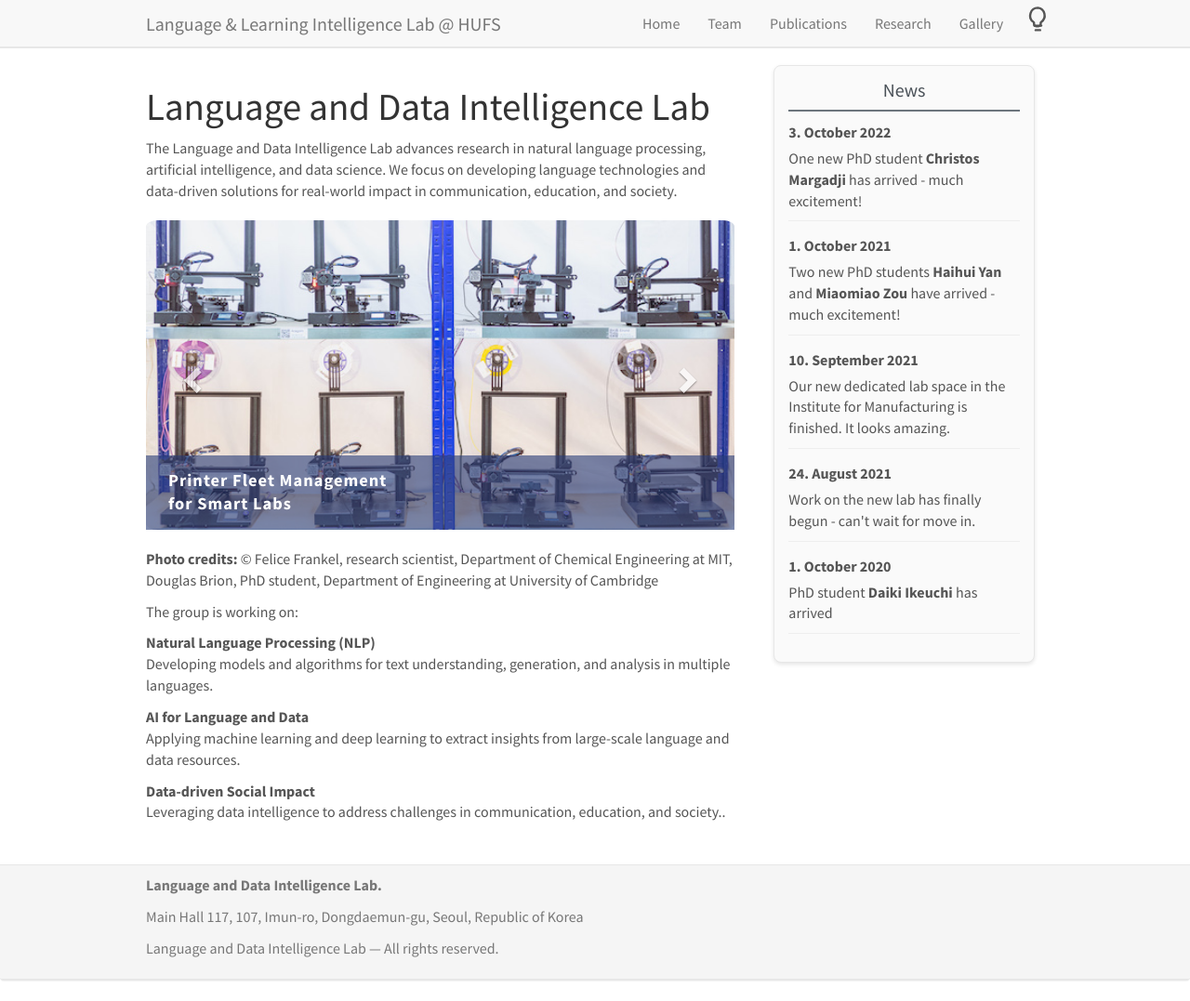
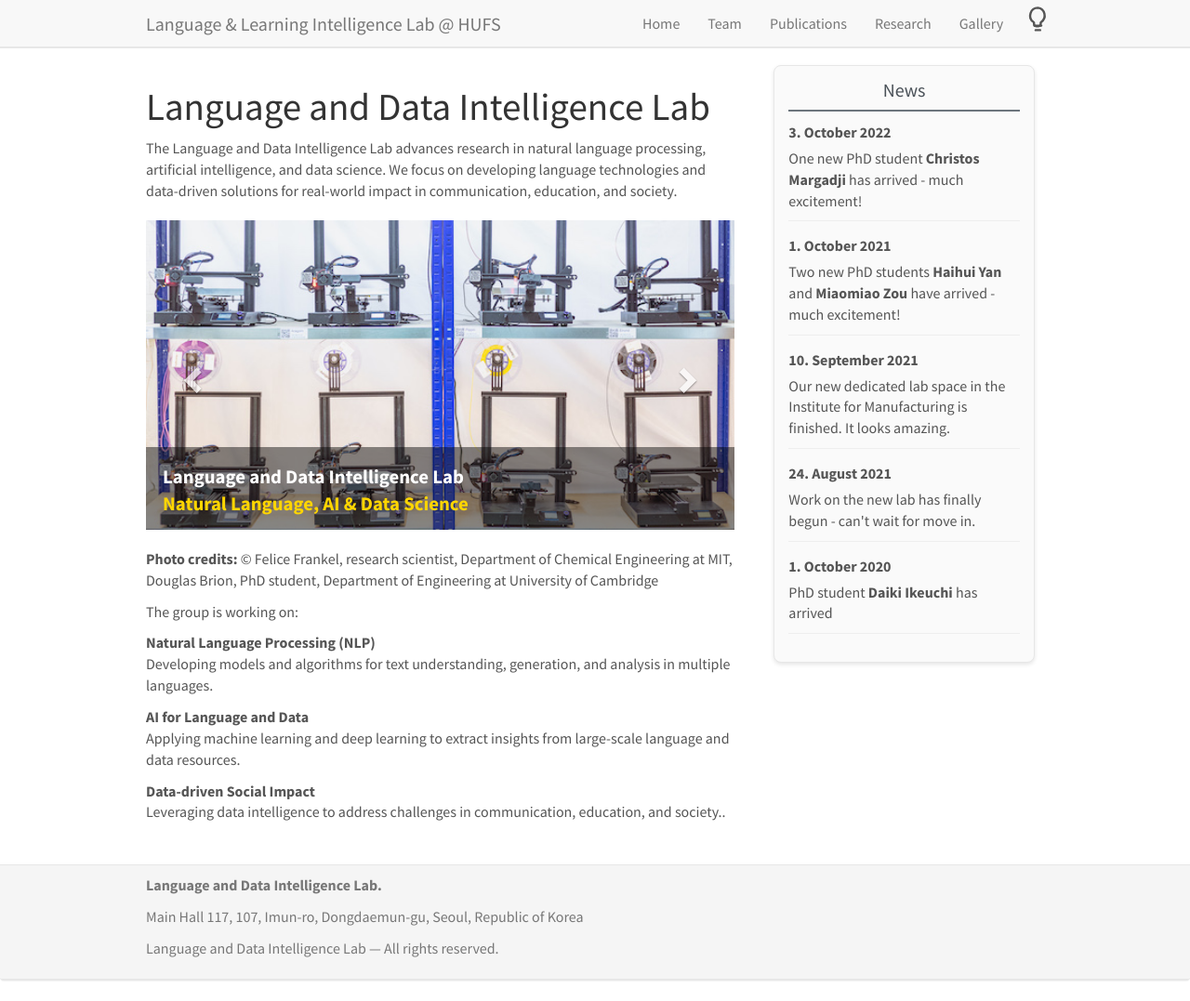
Before and after one commit to high-intelligence/high-intelligence.github.io, a Jekyll site: the page built from _pages/home.md, in a window 1280 px wide and 1077 px high. Shown: the whole window at 93% size. Built offline with Jekyll 4.4.1, drawn with Linux system fonts in a browser that asks for light colours; nearby versions of some CDN libraries.

Commit message:
Image title text color

```diff
--- a/_pages/home.md
+++ b/_pages/home.md
@@ -17,27 +17,24 @@ The Language and Data Intelligence Lab advances research in natural language pro
 
         <div class="item active">
             <img src="{{ site.url }}{{ site.baseurl }}/images/slider7001400/materials.jpg" alt="Slide 1" />
-              <div style="position:absolute;left:0;bottom:0;width:100%;height:80px;background:rgba(40,60,120,0.60);display:flex;align-items:center;">
-                <span style="color:#fff;font-size:1.15em;font-weight:600;padding-left:24px;letter-spacing:1px;line-height:1.35;">
-                  Materials Science &<br>Advanced Engineering
-                </span>
-              </div>
+            <div class="carousel-overlay-header" style="position:absolute;bottom:0;width:100%;background:rgba(0,0,0,0.45);padding:18px 0 12px 18px;text-align:left;">
+              <span class="carousel-title-line1">Language and Data Intelligence Lab</span><br>
+              <span class="carousel-title-line2">Natural Language, AI & Data Science</span>
+            </div>
         </div>
         <div class="item">
             <img src="{{ site.url }}{{ site.baseurl }}/images/slider7001400/printer-fleet.jpg" alt="Slide 2" />
-              <div style="position:absolute;left:0;bottom:0;width:100%;height:80px;background:rgba(40,60,120,0.60);display:flex;align-items:center;">
-                <span style="color:#fff;font-size:1.15em;font-weight:600;padding-left:24px;letter-spacing:1px;line-height:1.35;">
-                  Printer Fleet Management<br>for Smart Labs
-                </span>
-              </div>
+            <div class="carousel-overlay-header" style="position:absolute;bottom:0;width:100%;background:rgba(0,0,0,0.45);padding:18px 0 12px 18px;text-align:left;">
+              <span class="carousel-title-line1">Language and Data Intelligence Lab</span><br>
+              <span class="carousel-title-line2">Natural Language, AI & Data Science</span>
+            </div>
         </div>
         <div class="item">
             <img src="{{ site.url }}{{ site.baseurl }}/images/slider7001400/diw.jpg" alt="Slide 3" />
-              <div style="position:absolute;left:0;bottom:0;width:100%;height:80px;background:rgba(40,60,120,0.60);display:flex;align-items:center;">
-                <span style="color:#fff;font-size:1.15em;font-weight:600;padding-left:24px;letter-spacing:1px;line-height:1.35;">
-                  Direct Ink Writing<br>Innovative Fabrication
-                </span>
-              </div>
+            <div class="carousel-overlay-header" style="position:absolute;bottom:0;width:100%;background:rgba(0,0,0,0.45);padding:18px 0 12px 18px;text-align:left;">
+              <span class="carousel-title-line1">Language and Data Intelligence Lab</span><br>
+              <span class="carousel-title-line2">Natural Language, AI & Data Science</span>
+            </div>
         </div>
         <!-- Copy more of these for more images....  -->
     </div>
--- a/_sass/bootstrap/_carousel.scss
+++ b/_sass/bootstrap/_carousel.scss
@@ -25,6 +25,7 @@
   height: 100%;
   object-fit: cover;
   line-height: 1;
+  border-radius: 0 !important;
     }
 
     // WebKit CSS3 transforms for supported devices
--- a/css/main.scss
+++ b/css/main.scss
@@ -280,6 +280,24 @@ pubtit {
     margin-top: 20px;
 }
 
+  .carousel-title-line1 {
+    color: #fff;
+    font-weight: bold;
+    font-size: 1.3em;
+  }
+  .carousel-title-line2 {
+    color: #ffd600;
+    font-weight: bold;
+    font-size: 1.3em;
+  }
+
+  body.dark-mode .carousel-title-line1 {
+    color: #8ab4f8;
+  }
+  body.dark-mode .carousel-title-line2 {
+    color: #ffb300;
+  }
+
 .navbar-brand {
   display: flex;
   align-items: center;
```
